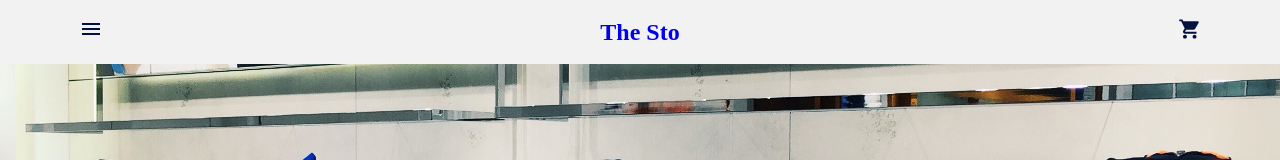
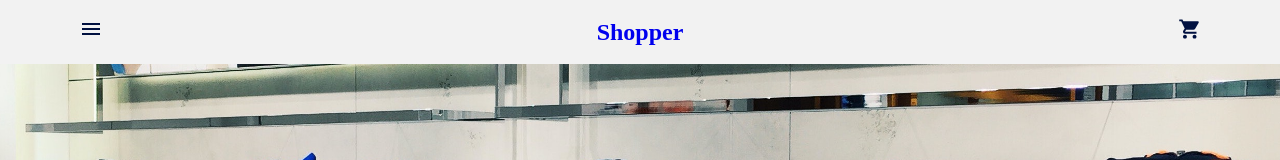
Before and after one commit to dtaylr/juxd, a React (Create React App) app: page / in a window 1280 px wide. Shown: the top 160 px of the page. Built offline with nearby package versions, Linux system fonts and the light colour scheme; a web font is replaced by a local one.

Commit message:
min styles

```diff
--- a/src/components/Navbar.js
+++ b/src/components/Navbar.js
@@ -38,7 +38,7 @@ const Navbar = () => {
                     <MdMenu />
                 </span>
                 <Link to='/'>
-                    <h1>The Sto</h1>
+                    <h1>Shopper</h1>
                 </Link>
                 <div className='cart-btn'>
                     {/* {isOpen ? <Cart />: */}
--- a/src/components/Product.js
+++ b/src/components/Product.js
@@ -2,9 +2,7 @@ import React from 'react'
 import {IoMdCart} from 'react-icons/io'
 import {add2Cart} from '../actions/cartActions'
 import { useDispatch, useSelector } from 'react-redux'
-// import {Link} from 'react-router-dom'
 // import PropTypes from 'prop-types'
-// import { useDispatch } from 'react-redux'
 
 const Product = ({product}) => {
 
```
Also changed, not shown: src/components/Scroll.js (added, +19 -0 lines).
